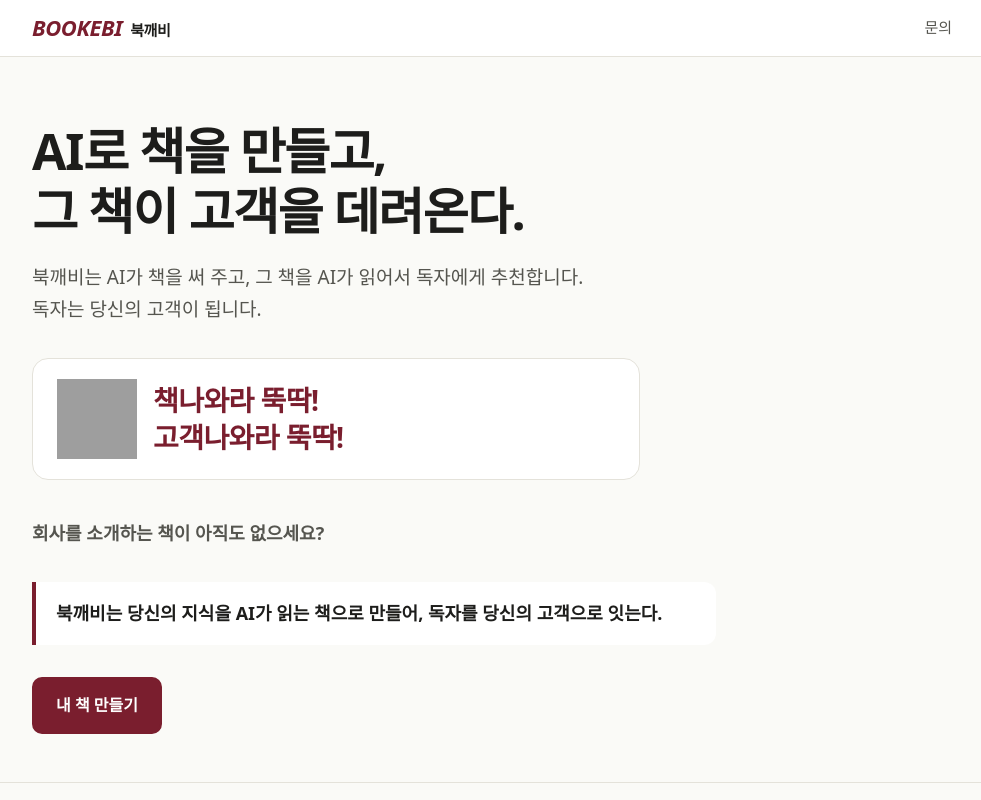
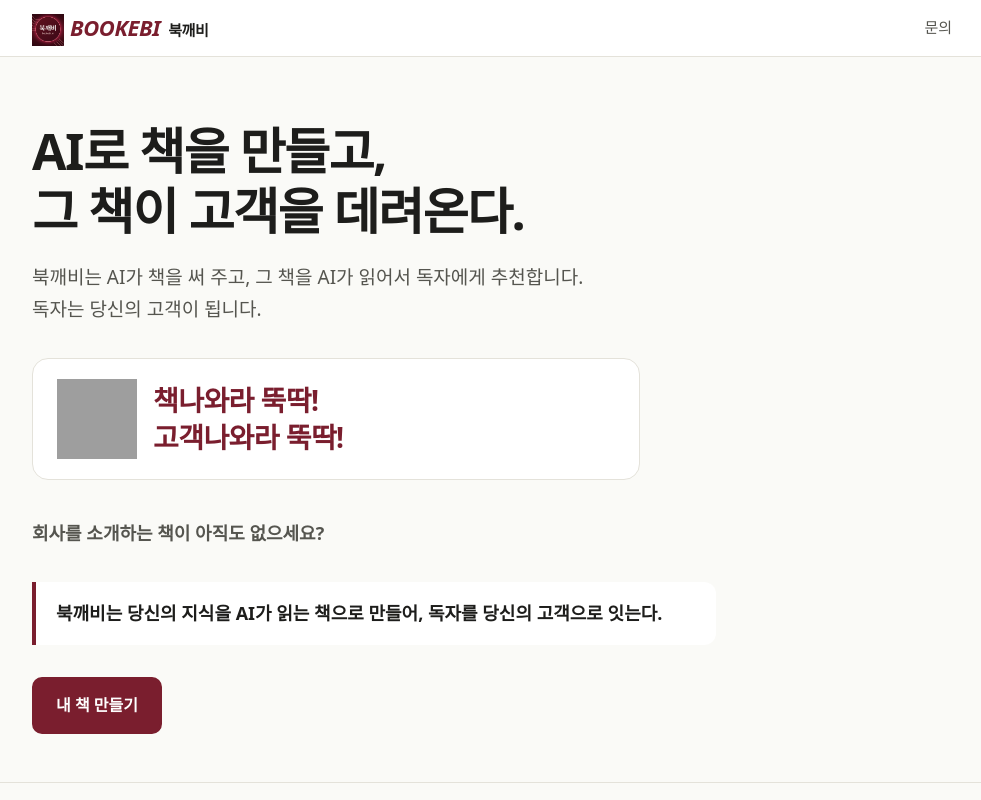
Before and after one commit to hotfund/bookebi-site, a plain HTML site: page index.html in a window 1280 px wide. Shown: the top 800 px of the page, without its empty margins (148-1129 px from the left). Drawn offline with Linux system fonts and the light colour scheme; grey boxes are pictures that could not be loaded.

Commit message:
Update header link with logo image

```diff
--- a/index.html
+++ b/index.html
@@ -187,7 +187,7 @@ footer nav a:hover{color:var(--brand)}
 <body>
 <header>
 <div class="wrap">
-<a class="mark" href="/">BOOKEBI<span>북깨비</span></a>
+<a class="mark" href="/"><img src="/logo-bookebi-header.png" alt="북깨비" style="height:32px;width:auto;vertical-align:middle;margin-right:6px">BOOKEBI<span>북깨비</span></a>
 <nav aria-label="주요 링크">
 <a href="mailto:ik@incutek.net" style="font-size:15px;color:var(--sub)">문의</a>
 </nav>
```
